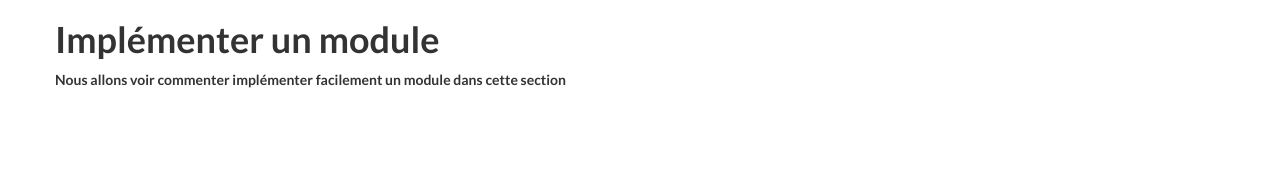
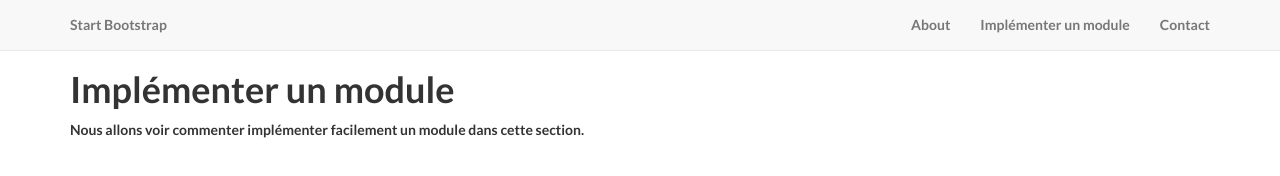
Before and after one commit to GasparQ/GasparQ.github.io, a plain HTML site: page module.html in a window 1280 px wide. Drawn offline with Linux system fonts and the light colour scheme.

Commit message:
Added header for module

```diff
--- a/css/landing-page.css
+++ b/css/landing-page.css
@@ -168,3 +168,10 @@ footer {
 p.copyright {
     margin: 15px 0 0;
 }
+
+/**
+*** My CSS section
+ */
+.padding-top-50 {
+    padding-top: 50px;
+}
--- a/module.html
+++ b/module.html
@@ -28,11 +28,45 @@
     <![endif]-->
 </head>
 <body>
-<section>
+<!-- Navigation -->
+<nav class="navbar navbar-default navbar-fixed-top topnav" role="navigation">
+    <div class="container topnav">
+        <!-- Brand and toggle get grouped for better mobile display -->
+        <div class="navbar-header">
+            <button type="button" class="navbar-toggle" data-toggle="collapse"
+                    data-target="#bs-example-navbar-collapse-1">
+                <span class="sr-only">Toggle navigation</span>
+                <span class="icon-bar"></span>
+                <span class="icon-bar"></span>
+                <span class="icon-bar"></span>
+            </button>
+            <a class="navbar-brand topnav" href="#">Start Bootstrap</a>
+        </div>
+        <!-- Collect the nav links, forms, and other content for toggling -->
+        <div class="collapse navbar-collapse" id="bs-example-navbar-collapse-1">
+            <ul class="nav navbar-nav navbar-right">
+                <li>
+                    <a href="#about">About</a>
+                </li>
+                <li>
+                    <a href="http://gasparq.github.io/module.html">Implémenter un module</a>
+                </li>
+                <li>
+                    <a href="#contact">Contact</a>
+                </li>
+            </ul>
+        </div>
+        <!-- /.navbar-collapse -->
+    </div>
+    <!-- /.container -->
+</nav>
+<section class="padding-top-50">
     <div class="container">
         <div class="row">
-            <h1>Implémenter un module</h1>
-            <p>Nous allons voir commenter implémenter facilement un module dans cette section</p>
+            <div class="col-md-12">
+                <h1>Implémenter un module</h1>
+                <p>Nous allons voir commenter implémenter facilement un module dans cette section.</p>
+            </div>
         </div>
     </div>
 </section>
```
